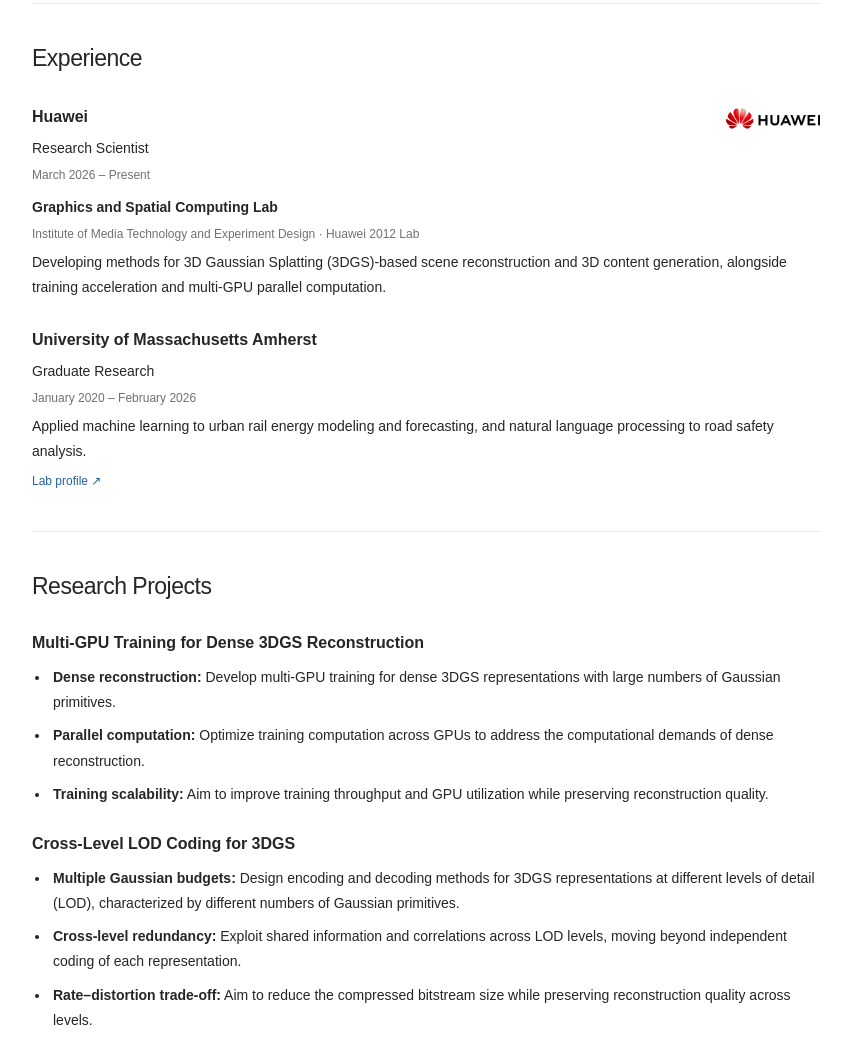
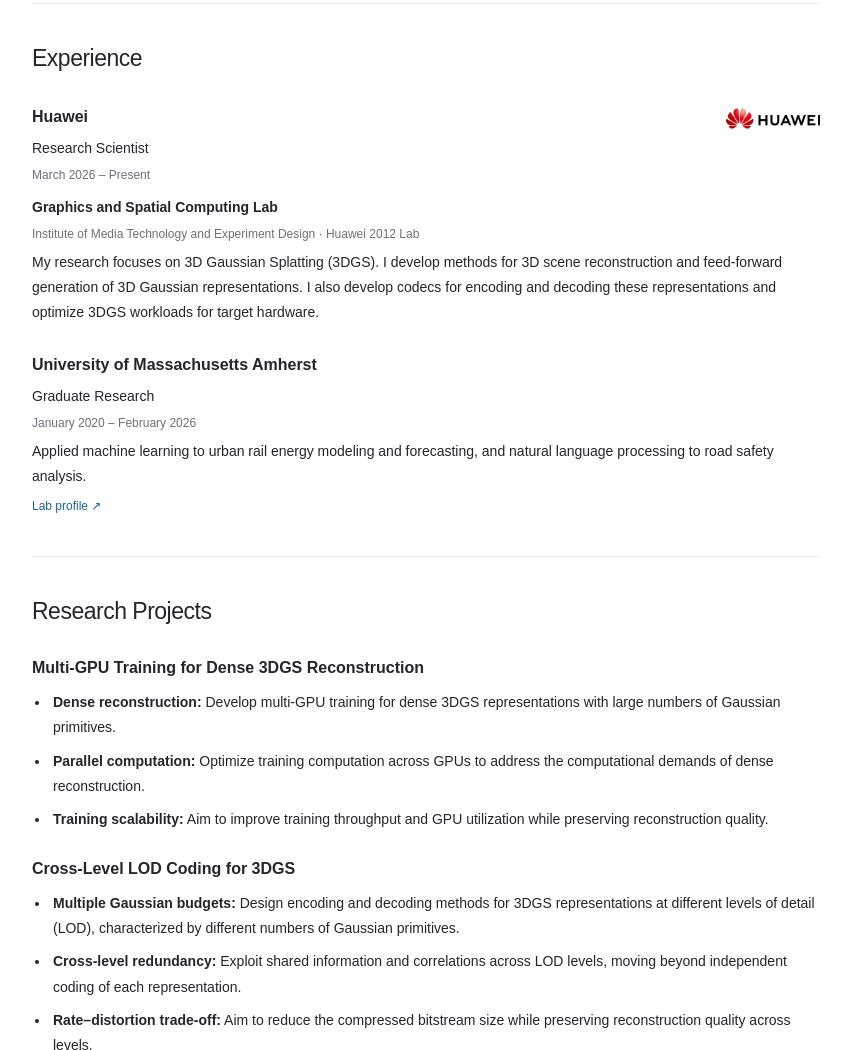
Before and after one commit to Zhuo-Han-challenger/Zhuo-Han-challenger.github.io, a plain HTML site: page index.html in a window 1280 px wide. Shown: the part 813-1863 px from the top of the page, without its empty margins (369-1214 px from the left). Drawn offline with Linux system fonts and the light colour scheme.

Commit message:
Clarify current 3D Gaussian Splatting research at Huawei

```diff
--- a/index.html
+++ b/index.html
@@ -103,7 +103,7 @@
 <div class="degree"><div><h3>B.E. in Transportation</h3><p>Southwest Jiaotong University</p></div><time class="year" datetime="2019-06">Jun 2019</time></div>
 </section>
 <section id="experience" aria-labelledby="experience-label"><h2 id="experience-label">Experience</h2>
-<article class="entry"><div class="experience-head"><div><h3>Huawei</h3><p>Research Scientist</p><p class="meta">March 2026 – Present</p></div><img class="company-logo" src="assets/huawei-logo.png" alt="Huawei logo" width="266" height="60" loading="lazy"></div><p><strong>Graphics and Spatial Computing Lab</strong></p><p class="meta">Institute of Media Technology and Experiment Design · Huawei 2012 Lab</p><p>Developing methods for 3D Gaussian Splatting (3DGS)-based scene reconstruction and 3D content generation, alongside training acceleration and multi-GPU parallel computation.</p></article>
+<article class="entry"><div class="experience-head"><div><h3>Huawei</h3><p>Research Scientist</p><p class="meta">March 2026 – Present</p></div><img class="company-logo" src="assets/huawei-logo.png" alt="Huawei logo" width="266" height="60" loading="lazy"></div><p><strong>Graphics and Spatial Computing Lab</strong></p><p class="meta">Institute of Media Technology and Experiment Design · Huawei 2012 Lab</p><p>My research focuses on 3D Gaussian Splatting (3DGS). I develop methods for 3D scene reconstruction and feed-forward generation of 3D Gaussian representations. I also develop codecs for encoding and decoding these representations and optimize 3DGS workloads for target hardware.</p></article>
 <article class="entry"><h3>University of Massachusetts Amherst</h3><p>Graduate Research</p><p class="meta">January 2020 – February 2026</p><p>Applied machine learning to urban rail energy modeling and forecasting, and natural language processing to road safety analysis.</p><div class="links"><a href="https://narslab.org/team/zhuo-han/">Lab profile ↗</a></div></article></section>
 <section id="projects" aria-labelledby="projects-label"><h2 id="projects-label">Research Projects</h2><article class="project">
               <h3>Multi-GPU Training for Dense 3DGS Reconstruction</h3>
```
